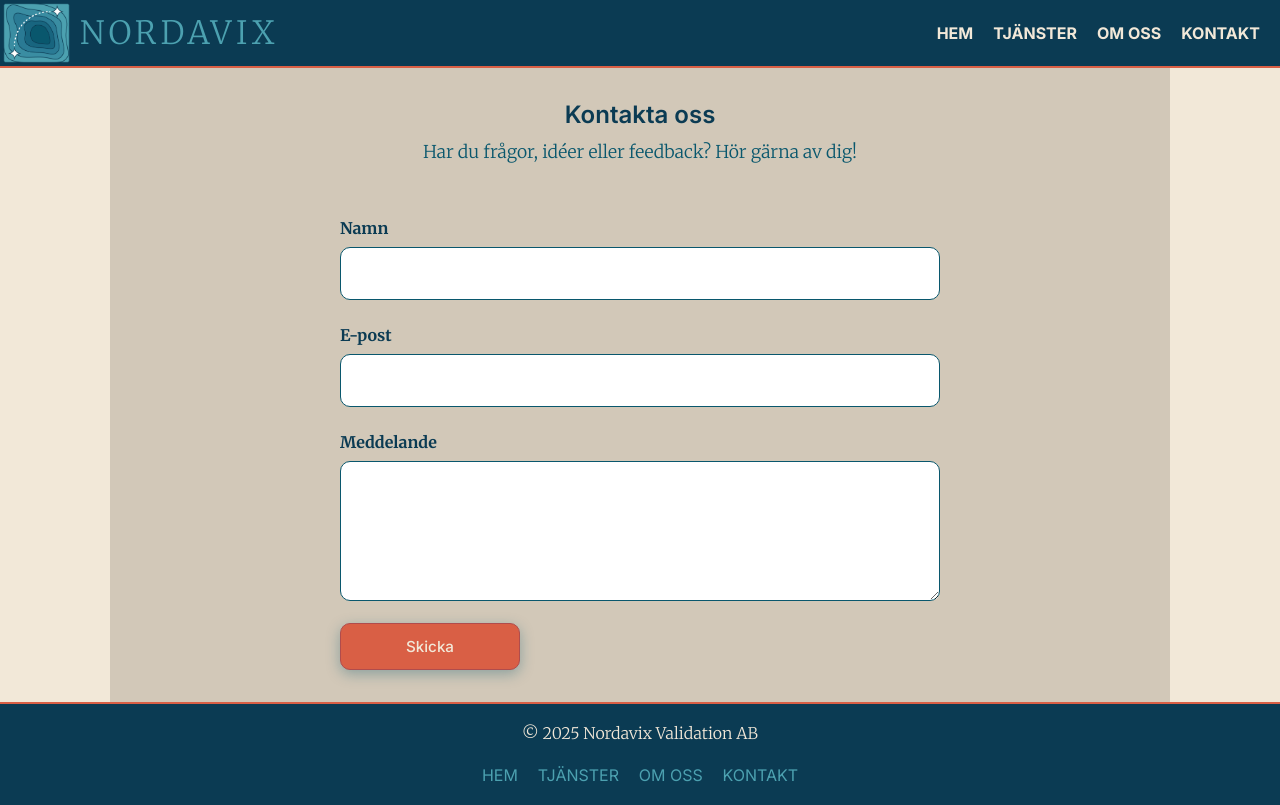
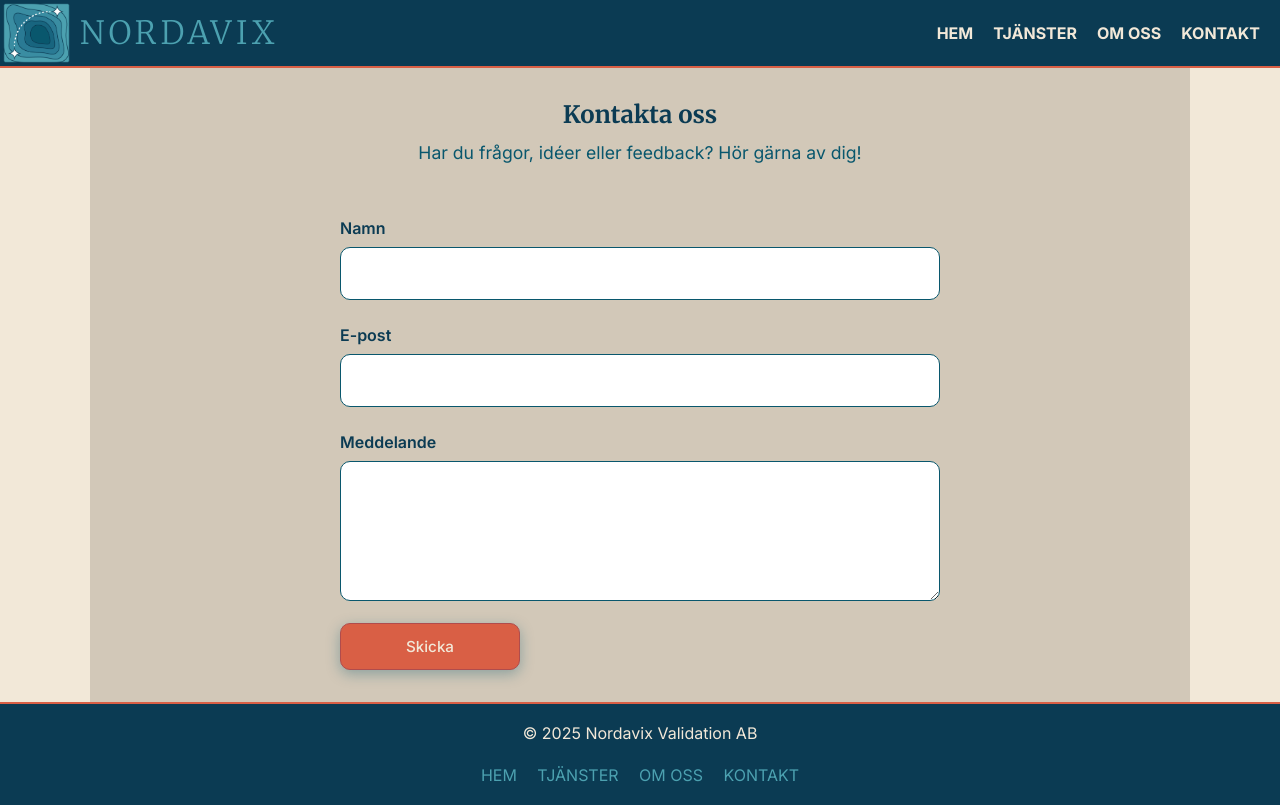
Before and after one commit to Yrskalle/nordavix, a Flask app: page /contact in a window 1280 px wide. Run offline with Flask 3, Linux system fonts and the light colour scheme; some web fonts are replaced.

Commit message:
Great adjustments

```diff
--- a/app/static/css/base.css
+++ b/app/static/css/base.css
@@ -4,9 +4,13 @@ body {
     color: var(--text-main);
 }
 
-.container {
+.page {
     max-width: var(--container-width);
     margin: 0 auto;
+}
+
+.container {
+
     padding: 0 20px;
 }
 
--- a/app/static/css/fonts.css
+++ b/app/static/css/fonts.css
@@ -4,7 +4,7 @@
 
 /* Brödtext */
 body {
-    font-family: 'Merriweather', Georgia, serif;
+    font-family: 'Inter', -apple-system, BlinkMacSystemFont, 'Segoe UI', sans-serif;
     font-size: 1rem;
     line-height: 1.65;
     font-weight: 300;
@@ -13,7 +13,8 @@ body {
 
 /* Rubriker */
 h1, h2, h3, h4, h5, h6 {
-    font-family: 'Inter', -apple-system, BlinkMacSystemFont, 'Segoe UI', sans-serif;
+    font-family: 'Merriweather', Georgia, serif;
+
     font-weight: 600;
     line-height: 1.25;
 }
--- a/app/static/css/pages/contact.css
+++ b/app/static/css/pages/contact.css
@@ -1,3 +1,4 @@
 .contact {
-    padding-bottom: 2rem;
+    padding: 2rem 1rem 2rem;
+
 }
--- a/app/templates/base.html
+++ b/app/templates/base.html
@@ -16,7 +16,7 @@
 <body>
     {% include 'navbar.html' %}
 
-    <div class="container">
+    <div class="page">
         {% block content %}{% endblock %}
     </div>
 
```
